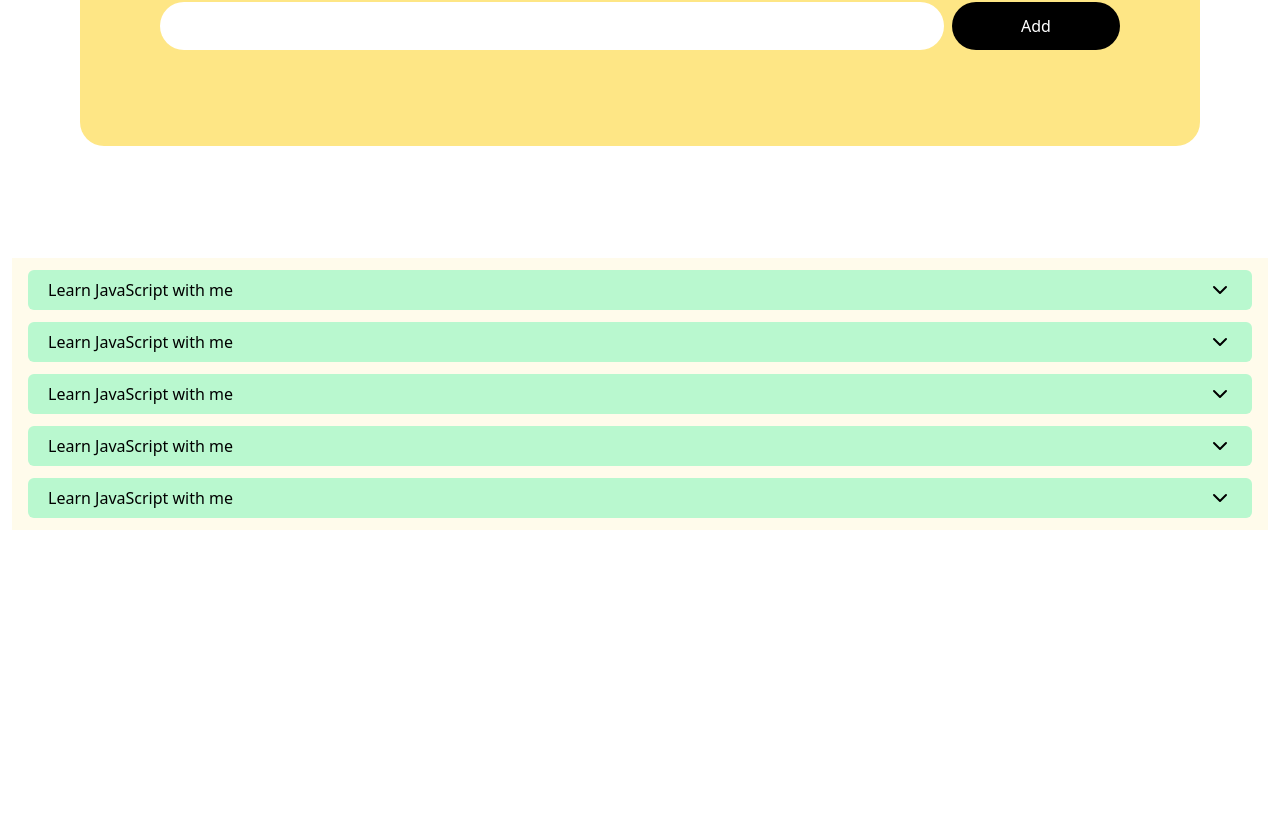
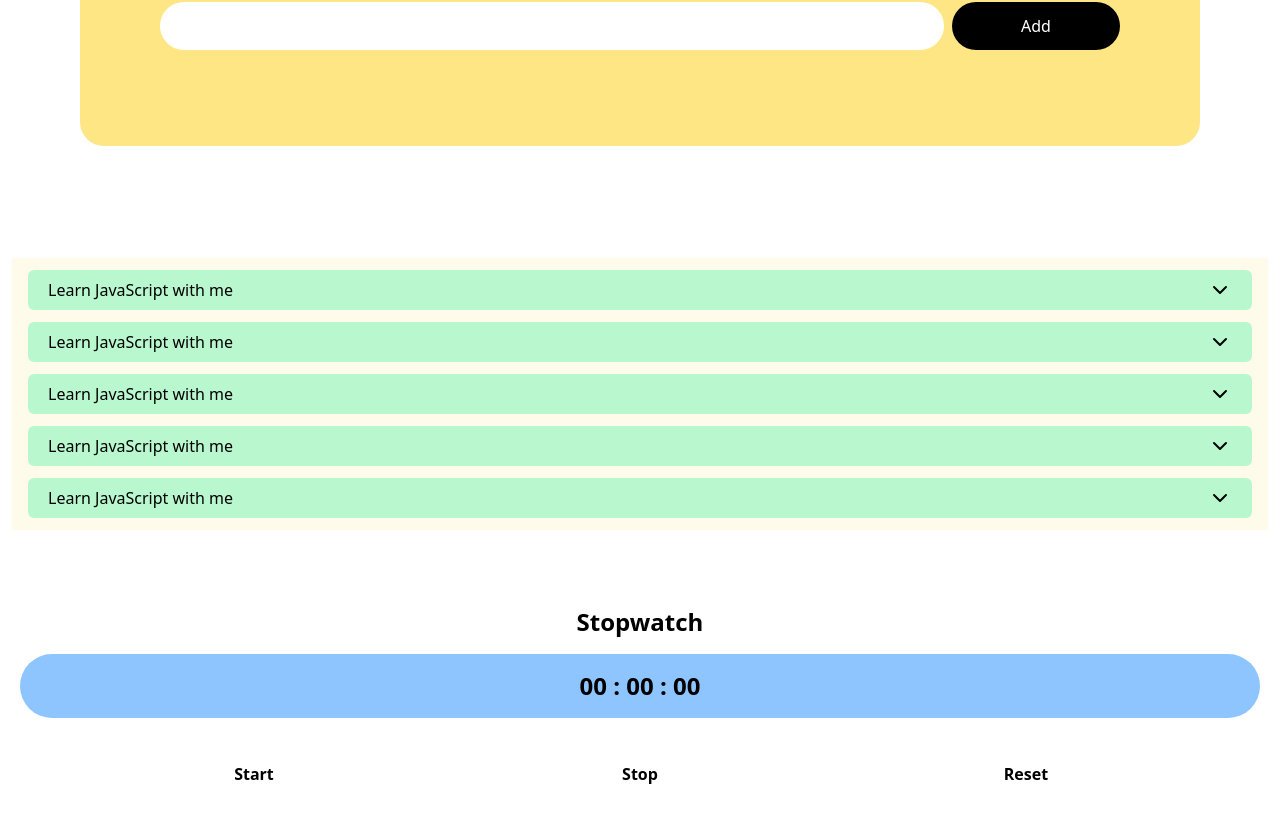
Before and after one commit to Subarna1911/Mini-Projects-, a React (Vite) app: page / in a window 1280 px wide. Shown: the part 390-1212 px from the top of the page. Before the commit the page ends 952 px from the top, so only its background shows below. Built offline with nearby package versions, Linux system fonts and the light colour scheme.

Commit message:
stop watch app is built

```diff
--- a/src/App.jsx
+++ b/src/App.jsx
@@ -2,6 +2,7 @@
 import Counter from './components/Counter'
 import ToDoList from './components/ToDoList'
 import Accordian from './components/Accordian'
+import StopWatch  from './components/StopWatch'
 
 const App = () => {
   return (
@@ -9,6 +10,7 @@
       <Counter/>
       <ToDoList/>
       <Accordian/>
+      <StopWatch/>
     </div>
   )
 }
--- /dev/null
+++ b/src/components/StopWatch.jsx
@@ -0,0 +1,74 @@
+import React, { useState, useEffect, useRef } from 'react';
+import Button from '../components/Button';
+
+const StopWatch = () => {
+
+  const [time, setTime] = useState({
+    hours: 0,
+    minutes: 0,
+    seconds: 0
+  });
+
+  const intervalRef = useRef(null);
+
+  const startTimer = () => {
+    if (intervalRef.current !== null) return;
+
+    intervalRef.current = setInterval(() => {
+      setTime(prev => {
+        let { hours, minutes, seconds } = prev;
+
+        seconds++;
+
+        if (seconds === 60) {
+          seconds = 0;
+          minutes++;
+        }
+
+        if (minutes === 60) {
+          minutes = 0;
+          hours++;
+        }
+
+        return { hours, minutes, seconds };
+      });
+    }, 1000);
+  };
+
+  const stopTimer = () => {
+    clearInterval(intervalRef.current);
+    intervalRef.current = null;
+  };
+
+  const resetTimer = () => {
+    clearInterval(intervalRef.current);
+    intervalRef.current = null;
+    setTime({ hours: 0, minutes: 0, seconds: 0 });
+  };
+
+  useEffect(() => {
+    return () => clearInterval(intervalRef.current);
+  }, []);
+
+  const format = (val) => (val < 10 ? `0${val}` : val);
+
+  return (
+    <div className='max-w-screen px-2 my-5'>
+      <div className='container px-3 py-2 mx-auto space-y-6'>
+        <h2 className='text-center text-2xl font-bold my-4'>Stopwatch</h2>
+
+        <p className='text-center bg-blue-300 p-4 w-full rounded-full text-2xl font-bold'>
+          {format(time.hours)} : {format(time.minutes)} : {format(time.seconds)}
+        </p>
+
+        <div className='flex justify-evenly gap-3'>
+          <Button onClick={startTimer} name="Start" />
+          <Button onClick={stopTimer} name="Stop" />
+          <Button onClick={resetTimer} name="Reset" />
+        </div>
+      </div>
+    </div>
+  );
+};
+
+export default StopWatch;
```
Also changed, not shown: 1 other file (tests, documents, lock files or other folders).
